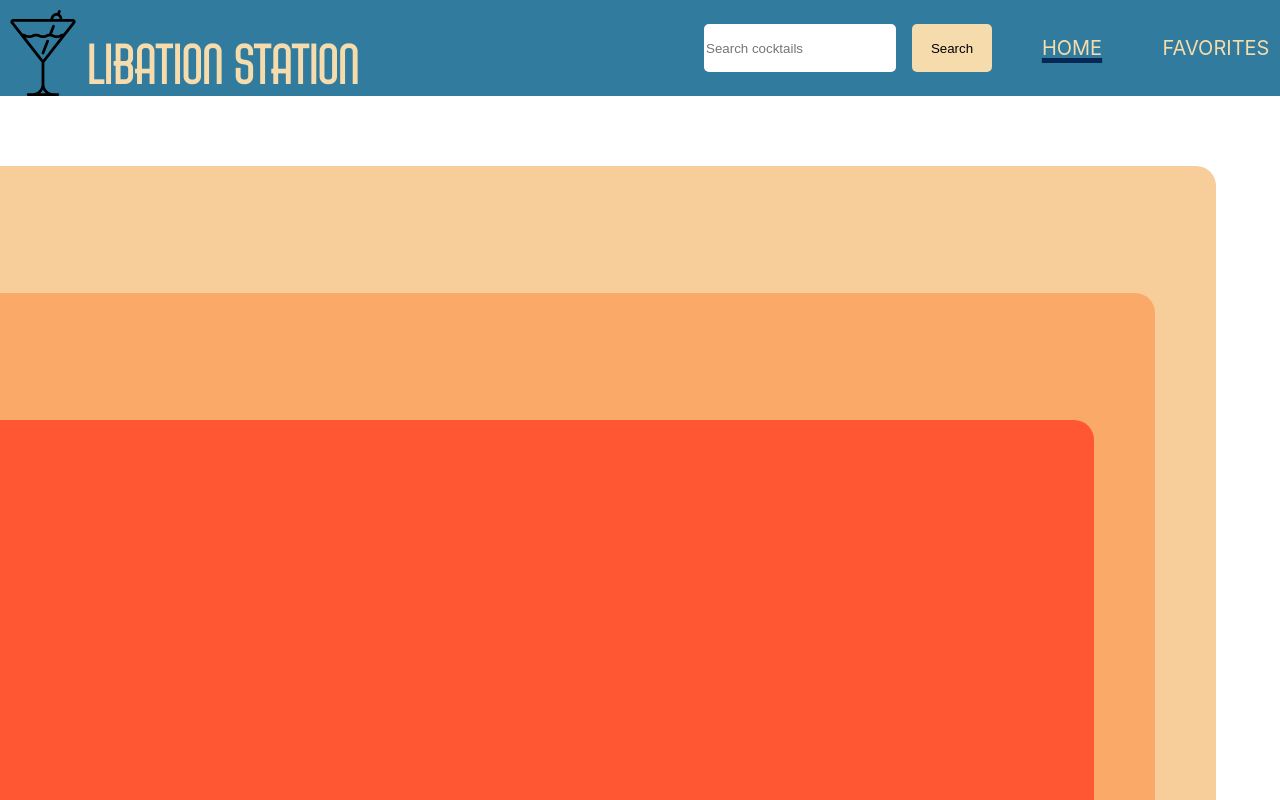
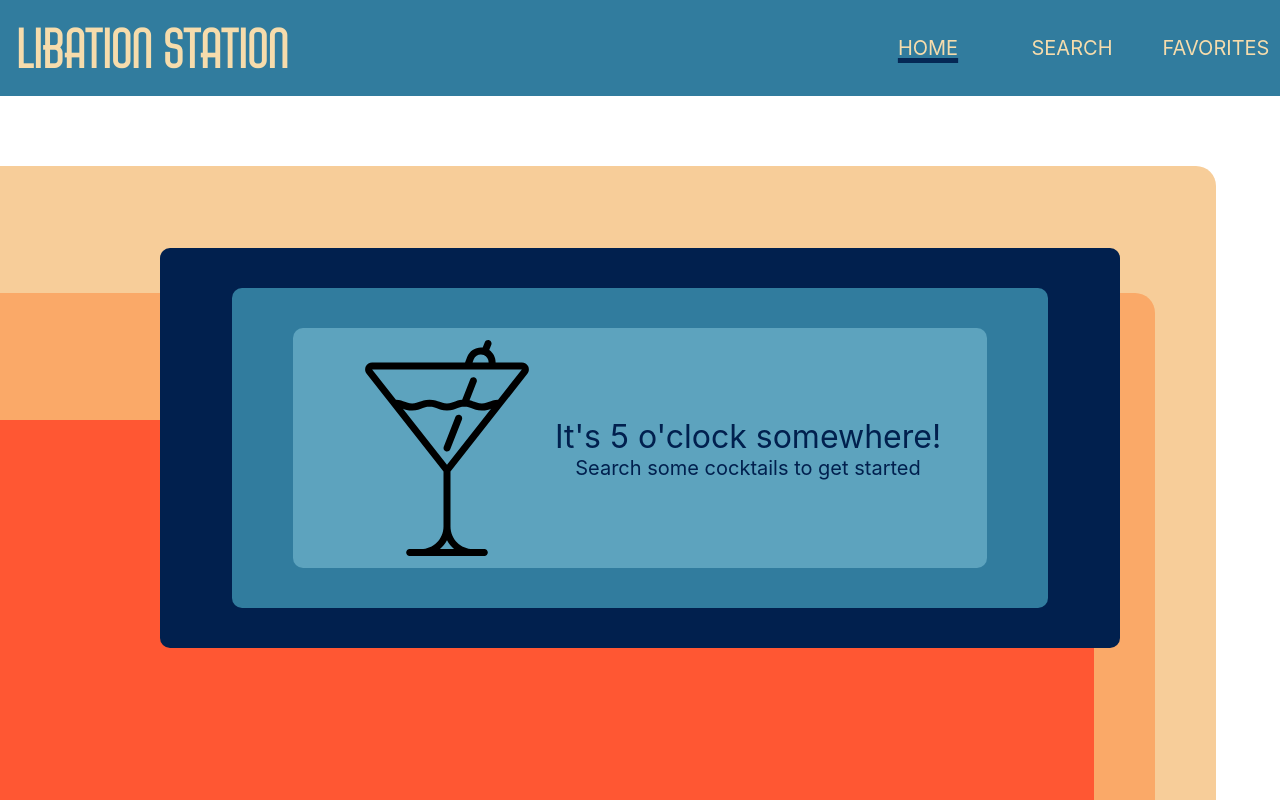
Before and after one commit to Jwensloff/libation-station, a React (Create React App) app: page /libation-station/home in a window 1280 px wide. Built offline with nearby package versions, Linux system fonts and the light colour scheme.

Commit message:
feat: Add a homepage component with router

```diff
--- a/src/Components/App/App.js
+++ b/src/Components/App/App.js
@@ -6,11 +6,13 @@ import CocktailWrapper from '../CocktailWrapper/CocktailWrapper';
 import { Route, Routes } from 'react-router-dom';
 import FavoritesPage from '../FavoritesPage/FavoritesPage';
 import Error from '../Error/Error';
+import Search from '../Search/Search';
+import Homepage from '../Homepage/Homepage'
 
 function App() {
   const [cocktails, setCocktails] = useState([]);
   const [error, setError] = useState({ error: false, message: '' });
-
+  const [userMsg, setUserMsg] = useState('');
   const [favorites, setFavorites] = useState(() => {
     const savedFaves = localStorage.getItem('Favorites');
     const parsedFaves = JSON.parse(savedFaves);
@@ -50,17 +52,17 @@ function App() {
           {error.error && <Error error={error} />}
           <Routes>
             <Route
-              path='/favorites'
+              path='libation-station/search'
               element={
-                <FavoritesPage
+                <Search
+                  setCocktails={setCocktails}
+                  getCocktails={getCocktails}
                   setError={setError}
-                  favorites={favorites}
-                  deleteFavorite={deleteFavorite}
                 />
               }
             />
             <Route
-              path='/libation-station/:alcohol'
+              path='libation-station/search/:alcohol'
               element={
                 <>
                   {!error.error && (
@@ -76,6 +78,26 @@ function App() {
                 </>
               }
             />
+            <Route
+              path='libation-station/favorites'
+              element={
+                <FavoritesPage
+                  setError={setError}
+                  favorites={favorites}
+                  deleteFavorite={deleteFavorite}
+                />
+              }
+            />
+            <Route
+              path='/libation-station/home'
+              element={
+                <>
+                  {!error.error && (
+                    <Homepage />
+                  )}
+                </>
+              }
+            />
             <Route path='*' element={<Error />} />
           </Routes>
         </div>
--- a/src/Components/CocktailWrapper/CocktailWrapper.js
+++ b/src/Components/CocktailWrapper/CocktailWrapper.js
@@ -10,11 +10,12 @@ function CocktailWrapper({
   favorites,
   setError,
 }) {
+
   useEffect(() => {
     if (!cocktails) {
       setError({
         error: true,
-        message: "Appologies, we don't recognize that cocktail",
+        message: "Appologies, we don't recognize that cocktail. Try searching again!",
       });
     }
   }, [cocktails]);
--- a/src/Components/Error/Error.css
+++ b/src/Components/Error/Error.css
@@ -24,6 +24,8 @@
 }
 
 .error-message {
+  display: flex;
+  flex-direction: column;
   width: 85%;
   height: 15rem;
   background-color: #01204e;
--- /dev/null
+++ b/src/Components/Homepage/Homepage.css
@@ -0,0 +1,54 @@
+.home-container {
+  display: flex;
+  justify-content: center;
+  align-items: center;
+  border-radius: 10px;
+  top: 5rem;
+}
+
+.home-mesage-container {
+  width: 100%;
+  min-height: 100%;
+}
+
+.home-outter-border {
+  background-color: #01204e;
+  height: 25rem;
+  min-width: 75%;
+}
+
+.home-inner-border {
+  background-color: rgba(49, 124, 158);
+  height: 20rem;
+  width: 85%;
+}
+
+.home-error-message {
+  display: flex;
+  width: 85%;
+  height: 15rem;
+  background-color: rgba(93, 163, 190, 1);
+  color: #f6dcac;
+}
+
+.cocktail-svg {
+  height: 90%;
+  left: 1rem;
+  top: 1rem;
+}
+
+.text{
+  font-size: 2rem;
+  color: #01204e;
+}
+
+.text-directions{
+  font-size: 1.25rem;;
+  color: #01204e;
+
+}
+
+.home-text-wrapper{
+  display: flex;
+  flex-direction: column;
+}
--- /dev/null
+++ b/src/Components/Homepage/Homepage.js
@@ -0,0 +1,22 @@
+import './Homepage.css';
+import img from '../../Assets/cocktail-svg.svg';
+
+function Homepage() {
+  return (
+    <div className='home-mesage-container home-container'>
+      <div className='home-outter-border home-container'>
+        <div className='home-inner-border home-container'>
+          <div className='home-error-message home-container'>
+            <img src={img} className='cocktail-svg' />
+            <div className='home-text-wrapper'>
+              <p className='text'>It's 5 o'clock somewhere!</p>
+              <p className='text-directions'>Search some cocktails to get started</p>
+            </div>
+          </div>
+        </div>
+      </div>
+    </div>
+  );
+}
+
+export default Homepage;
--- a/src/Components/NavBar/NavBar.css
+++ b/src/Components/NavBar/NavBar.css
@@ -1,5 +1,3 @@
-/* @import '../../index.css'; */
-
 @font-face {
   font-family: 'airstream';
   src: url('../../Assets/Fonts/air_americana/ttf/AirAmericanaDEMO-Regular.ttf')
@@ -22,7 +20,8 @@
 }
 
 .home-btn,
-.see-faves-btn {
+.see-faves-btn,
+.search-btn {
   display: flex;
   color: rgb(246, 220, 172);
   margin-left: 1rem;
@@ -36,7 +35,8 @@
 }
 
 .home-btn:hover,
-.see-faves-btn:hover {
+.see-faves-btn:hover,
+.search-btn:hover {
   background-color: rgba(1, 32, 78, 0.95);
   cursor: pointer;
 }
@@ -58,12 +58,7 @@
   font-weight: 900;
   text-transform: uppercase;
   font-size: 3rem;
-}
-
-.cocktail-svg {
-  height: 90%;
-  left: 1rem;
-  top: 1rem;
+  margin: 1rem;
 }
 
 @media screen and (max-width: 1080px) {
--- a/src/Components/NavBar/NavBar.js
+++ b/src/Components/NavBar/NavBar.js
@@ -1,28 +1,24 @@
 import { NavLink } from 'react-router-dom';
 import './NavBar.css';
-import Search from '../Search/Search';
-import img from '../../Assets/cocktail-svg.svg';
 import PropTypes from 'prop-types';
 
-function NavBar({ setCocktails, getCocktails, setError }) {
+function NavBar() {
 
   return (
     <nav className='nav-bar'>
       <div className='cocktial-container'>
-        <img className='cocktail-svg' src={img} alt='martini glass' />
         <h1 className='title'>Libation Station</h1>
       </div>
       <div className='btn-wrapper'>
-      <Search
-        setCocktails={setCocktails}
-        getCocktails={getCocktails}
-        setError={setError}
-      />
+
       <div className='home-fave-btn-wrapper'>
-        <NavLink className='home-btn' to='/libation-station'>
+        <NavLink className='home-btn' to='/libation-station/home'>
           Home
         </NavLink>
-        <NavLink className='see-faves-btn' to='/favorites'>
+        <NavLink className='search-btn' to='/libation-station/search' >
+          Search
+        </NavLink>
+        <NavLink className='see-faves-btn' to='/libation-station/favorites'>
           Favorites
         </NavLink>
         </div>
@@ -32,9 +28,9 @@ function NavBar({ setCocktails, getCocktails, setError }) {
 }
 
 NavBar.propTypes = {
-  setCocktails: PropTypes.func.isRequired,
-  getCocktails: PropTypes.func.isRequired,
-  setError: PropTypes.func.isRequired,
+  // setCocktails: PropTypes.func.isRequired,
+  // getCocktails: PropTypes.func.isRequired,
+  // setError: PropTypes.func.isRequired,
 }
 
 export default NavBar;
--- a/src/Components/Search/Search.css
+++ b/src/Components/Search/Search.css
@@ -17,9 +17,9 @@
 }
 
 .input-btn:hover {
-  background-color: rgba(1, 32, 78, 0.95);
+  background-color: rgba(93, 163, 190, 1);
   cursor: pointer;
-  color: rgb(246, 220, 172);
+  color: rgba(1, 32, 78, 0.95);
 }
 
 @media screen and (max-width: 1080px) {
--- a/src/Components/Search/Search.js
+++ b/src/Components/Search/Search.js
@@ -1,26 +1,31 @@
-import { useState } from 'react';
+import { useState, useEffect } from 'react';
 import './Search.css';
 import { useNavigate, useParams } from 'react-router-dom';
 import PropTypes from 'prop-types';
 
 function Search({ setCocktails, getCocktails, setError }) {
   const [newCocktail, setNewCocktail] = useState('');
+  const [userMsg, setUserMsg] = useState('');
   let alcohol = useParams().alcohol;
   const navigate = useNavigate();
   const regex = /^[a-zA-Z\s-]*$/;
+useEffect(()=>{
+  setError({ error: false, message: '' });
+})
 
   const searchForCocktail = (e) => {
+    setUserMsg('')
     e.preventDefault();
     setError({ error: false, message: '' });
     setCocktails([]);
     if (!newCocktail.match(regex)) {
-      setError({ error: true, message: 'Please enter a valid cocktail' });
+      setUserMsg('Please enter a valid cocktail');
       setNewCocktail('');
       return;
     } else {
       let trimmedInput = newCocktail.trim();
-      alcohol=trimmedInput
-      navigate(`/libation-station/${alcohol}`);
+      alcohol = trimmedInput;
+      navigate(`/libation-station/search/${alcohol}`);
       getCocktails(alcohol)
         .then((data) => {
           setCocktails(data.drinks);
@@ -33,19 +38,31 @@ function Search({ setCocktails, getCocktails, setError }) {
   };
 
   return (
+    <div className='mesage-container container'>
+      <div className='outter-border container'>
+        <div className='inner-border container'>
+          <div className='error-message container'>
+            {userMsg && <p className='user-message'>{userMsg}</p>}
             <form className='form'>
               <input
                 className='input'
                 type='text'
                 name='input'
-        placeholder='Search cocktails'
+                placeholder='Search cocktails here'
                 value={newCocktail}
                 onChange={(e) => setNewCocktail(e.target.value)}
               />
-      <button className='input-btn' onClick={(e) => searchForCocktail(e)}>
+              <button
+                className='input-btn'
+                onClick={(e) => searchForCocktail(e)}
+              >
                 Search
               </button>
-    </form>
+            </form>{' '}
+          </div>
+        </div>
+      </div>
+    </div>
   );
 }
 
@@ -54,4 +71,5 @@ Search.propTypes = {
   getCocktails: PropTypes.func.isRequired,
   setError: PropTypes.func.isRequired,
 };
+
 export default Search;
```
Lines whose indentation alone changed are shown as unchanged.
